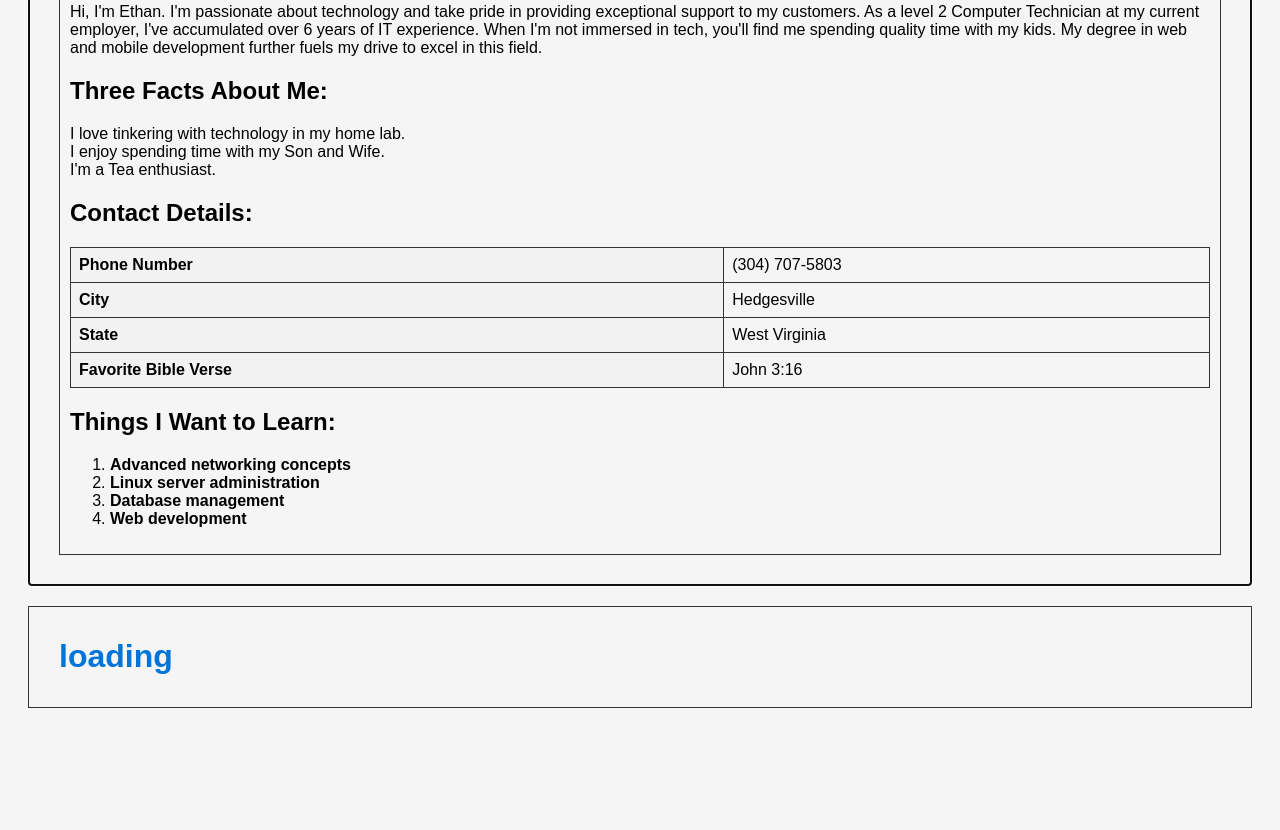
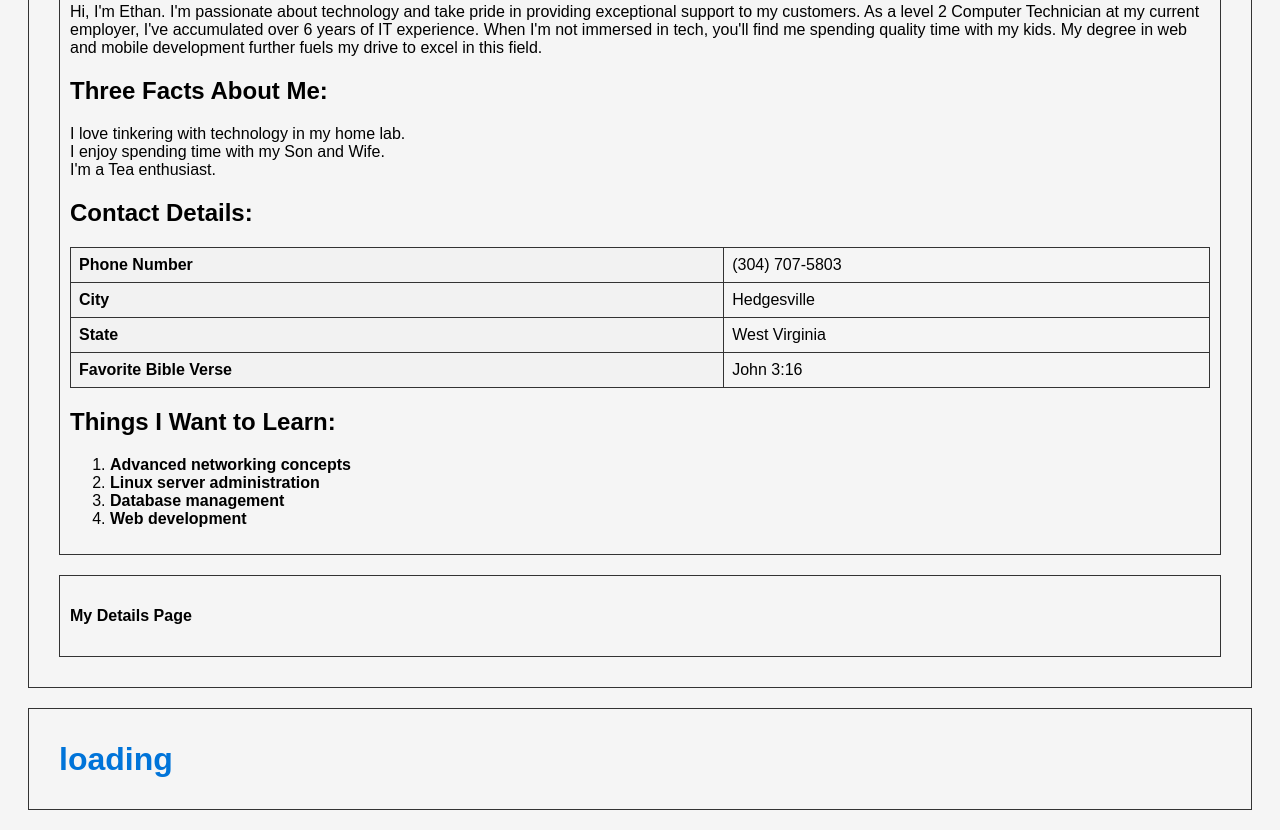
Before and after one commit to Ethan-Geyer/CSIS408, a plain HTML site: page index.html in a window 1280 px wide. Shown: the part 438-1268 px from the top of the page. Before the commit the page ends 1166 px from the top, so only its background shows below. Drawn offline with Linux system fonts and the light colour scheme.

Commit message:
Update index.html

```diff
--- a/index.html
+++ b/index.html
@@ -110,5 +110,10 @@
             <li><strong>Web development</strong></li>
         </ol>
     </div>
+
+      <!-- Footer -->
+    <div data-role="footer">
+        <h4>My Details Page</h4>
+    </div>
 </body>
 </html>
```
